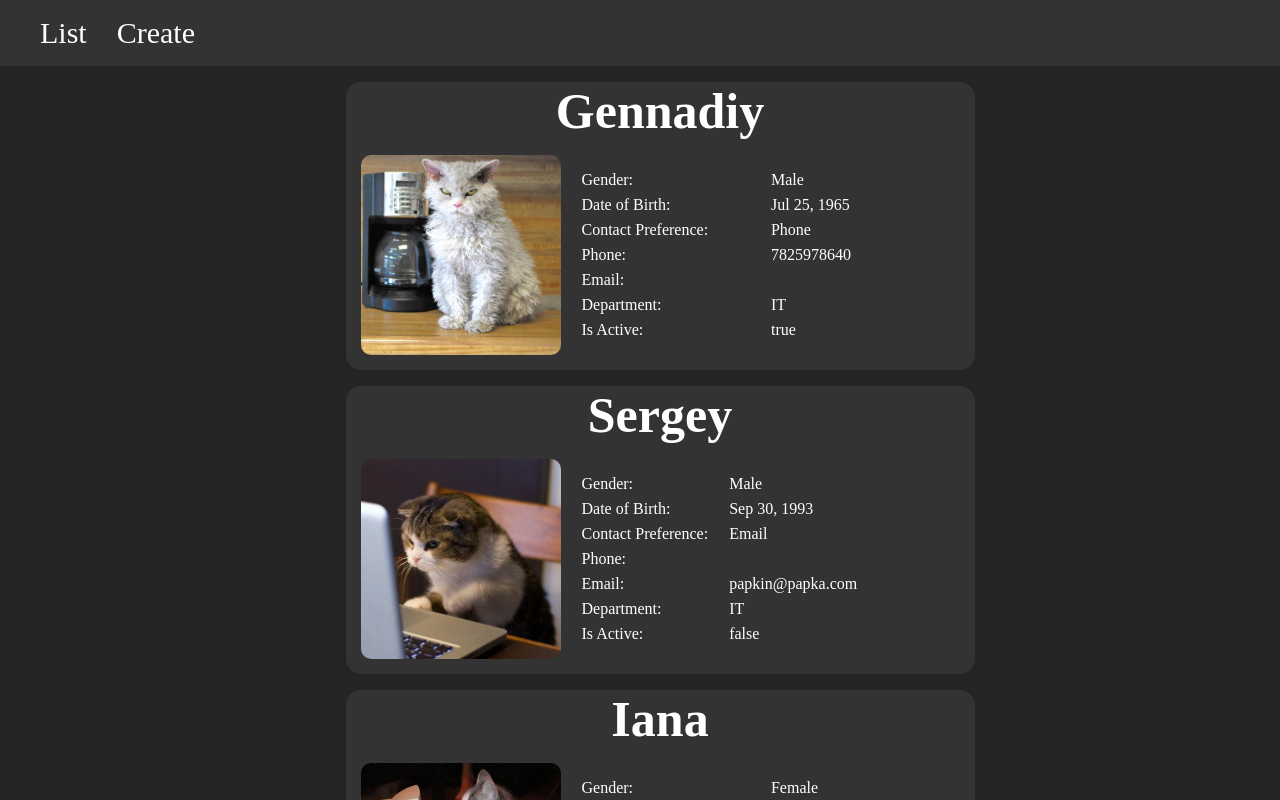
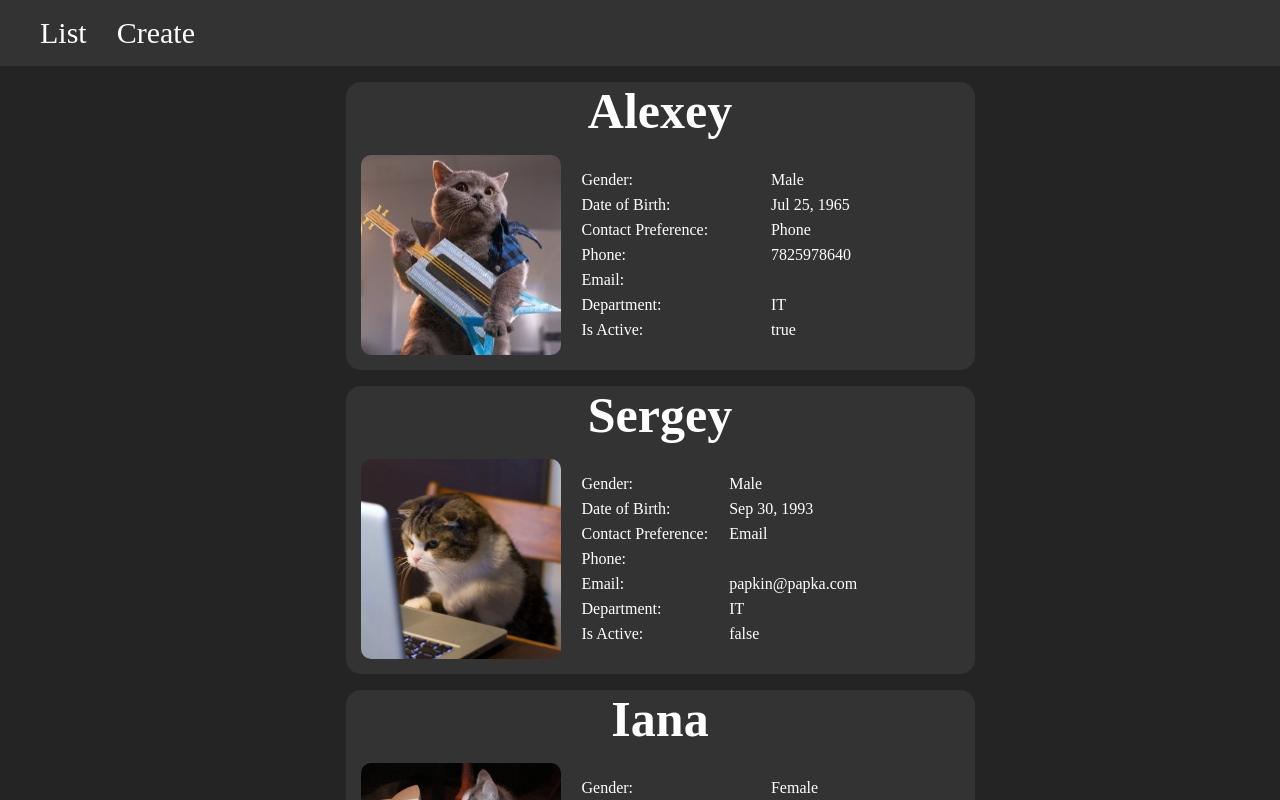
Before and after one commit to IanaStepanova/angular-CRUD, an Angular app: page /list in a window 1280 px wide. Shown: the top 800 px of the page. Built offline with nearby package versions, Linux system fonts and the light colour scheme; a web font is replaced by a local one.

Commit message:
studied base href, updated list-employees component

```diff
--- a/src/app/employees/list-employees.component.ts
+++ b/src/app/employees/list-employees.component.ts
@@ -9,14 +9,14 @@ export class ListEmployeesComponent implements OnInit {
   employees: Employee[] = [
     {
       id: 1,
-      name: 'Gennadiy',
+      name: 'Alexey',
       gender: 'Male',
       contactPreference: 'Phone',
       phoneNumber: 7825978640,
       dateofBirth: new Date('07/25/1965'),
       department: 'IT',
       isActive: true,
-      photoPath: '../../assets/images/lead-developer.jpg',
+      photoPath: './assets/images/team-lead.jpg',
     },
     {
       id: 2,
@@ -27,7 +27,7 @@ export class ListEmployeesComponent implements OnInit {
       dateofBirth: new Date('09/30/1993'),
       department: 'IT',
       isActive: false,
-      photoPath: '../../assets/images/junior.jpg',
+      photoPath: './assets/images/junior.jpg',
     },
     {
       id: 3,
@@ -38,7 +38,7 @@ export class ListEmployeesComponent implements OnInit {
       dateofBirth: new Date('11/20/1991'),
       department: 'IT',
       isActive: true,
-      photoPath: '../../assets/images/student.jpg',
+      photoPath: './assets/images/student.jpg',
     },
   ];
   constructor() {}
--- a/src/index.html
+++ b/src/index.html
@@ -4,6 +4,7 @@
         <meta charset="utf-8" />
         <title>AngularCRUD</title>
         <base href="/" />
+        <!-- the base href element tells Angular router how to compose the navigation URLs -->
         <meta name="viewport" content="width=device-width, initial-scale=1" />
         <link rel="icon" type="image/x-icon" href="favicon.ico" />
         <link
```
Also changed, not shown: src/assets/images/lead-developer.jpg (deleted), src/assets/images/team-lead.jpg (added).
